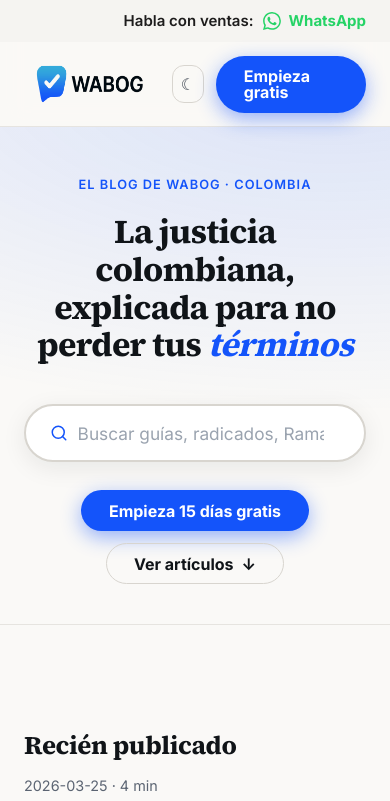
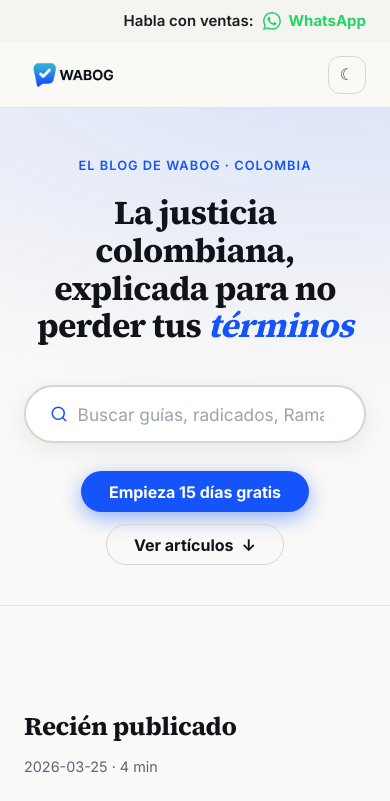
Before and after one commit to wabog/wabog-blog, a Next.js app: page / in a window 390 px wide. Shown: the top 801 px of the page. Built offline with nearby package versions, Linux system fonts and the light colour scheme.

Commit message:
fix: oculta CTA del header y reduce el logo en mobile

```diff
--- a/app/globals.css
+++ b/app/globals.css
@@ -1767,6 +1767,14 @@ a {
     display: none;
   }
 
+  .navbar-right .nav-cta {
+    display: none;
+  }
+
+  .navbar-brand img {
+    height: 34px;
+  }
+
   .footer-grid {
     grid-template-columns: 1fr;
     gap: 1.75rem;
--- a/components/header.tsx
+++ b/components/header.tsx
@@ -67,7 +67,7 @@ export function Header() {
             <ThemeToggle />
             <a
               href="https://wabog.com"
-              className="btn btn-accent"
+              className="btn btn-accent nav-cta"
               data-analytics="nav_empieza_gratis"
             >
               Empieza gratis
```
